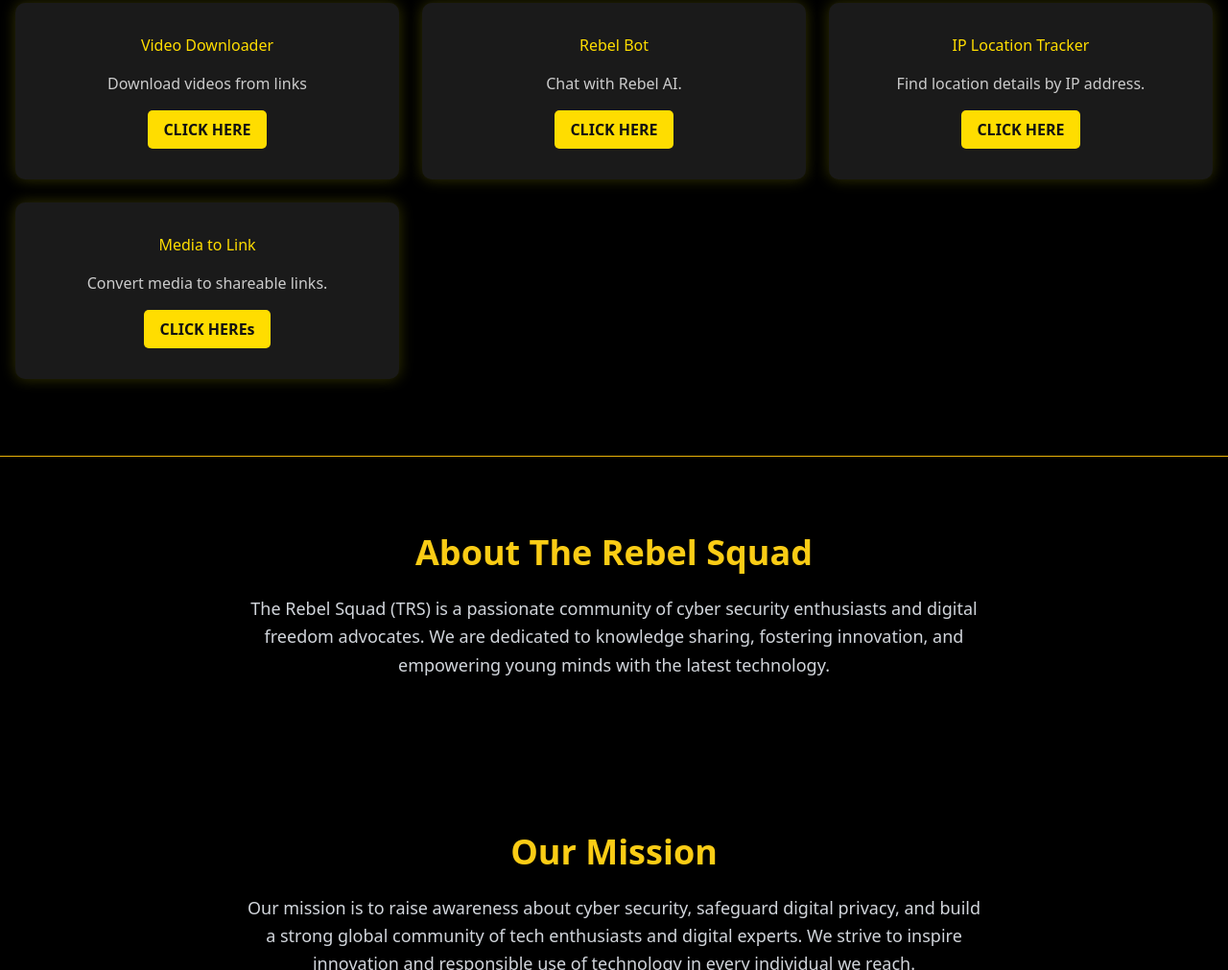
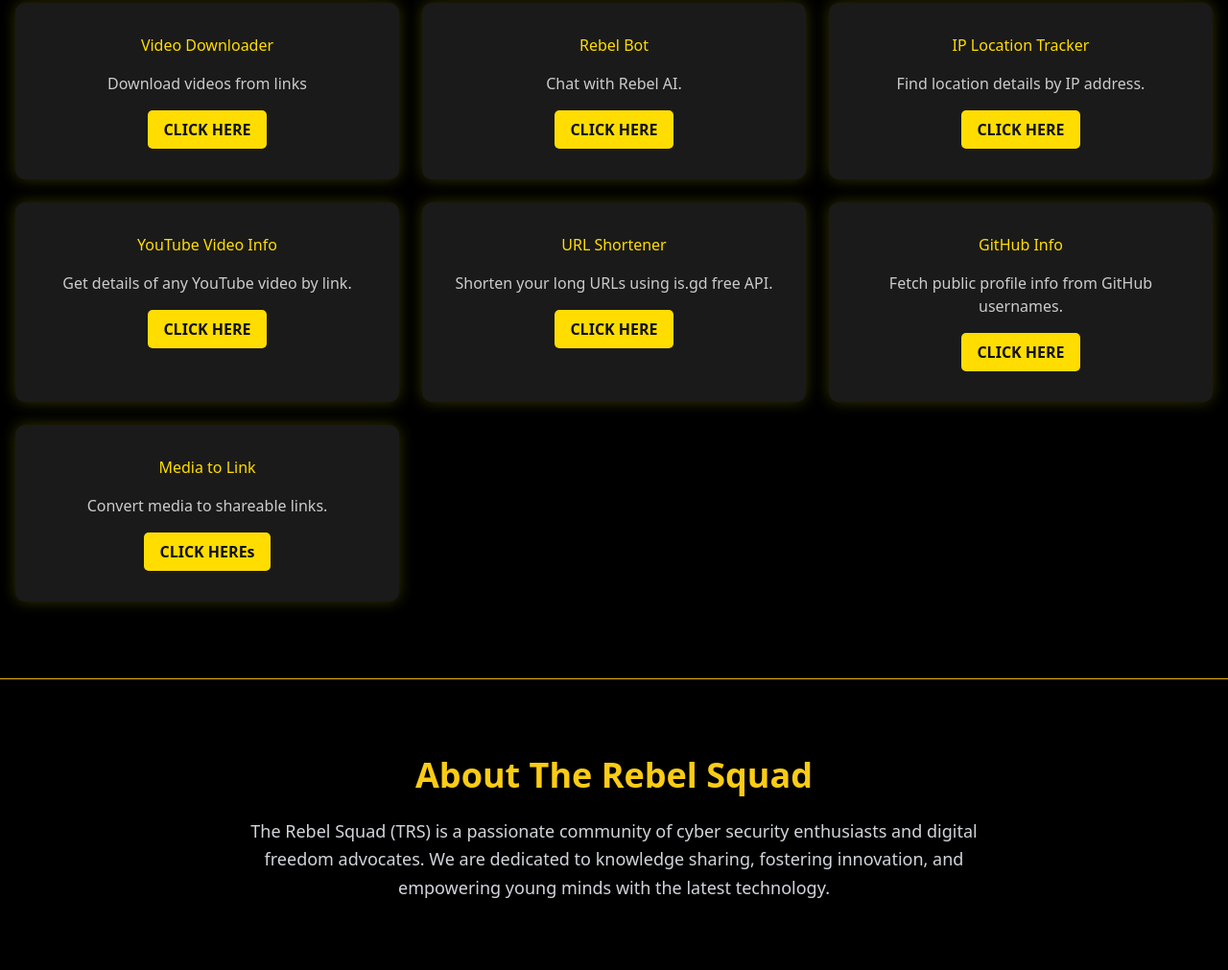
Before and after one commit to THE-REBEL-SQUAD/the.rebel.squad-trs, a website: page public/index.html in a window 1280 px wide. Shown: the part 953-1964 px from the top of the page at 96% size. Drawn offline with nearby package versions, Linux system fonts and the light colour scheme.

Commit message:
Add files via upload

```diff
--- a/public/index.html
+++ b/public/index.html
@@ -103,6 +103,25 @@
   <p>Find location details by IP address.</p>
   <a href="https://the-rebel-squad-trs.vercel.app/locatoin_tracker">CLICK HERE</a>
 </div>
+
+<div class="card">
+  <h3>YouTube Video Info</h3>
+  <p>Get details of any YouTube video by link.</p>
+  <a href="https://the-rebel-squad-trs.vercel.app/yt-info">CLICK HERE</a>
+</div>
+
+<div class="card">
+  <h3>URL Shortener</h3>
+  <p>Shorten your long URLs using is.gd free API.</p>
+  <a href="https://the-rebel-squad-trs.vercel.app/url-shortner">CLICK HERE</a>
+</div>
+
+<div class="card">
+  <h3>GitHub Info</h3>
+  <p>Fetch public profile info from GitHub usernames.</p>
+  <a href="https://the-rebel-squad-trs.vercel.app/github-info">CLICK HERE</a>
+</div>
+
 
     <div class="card">
       <h3>Media to Link</h3>
```
